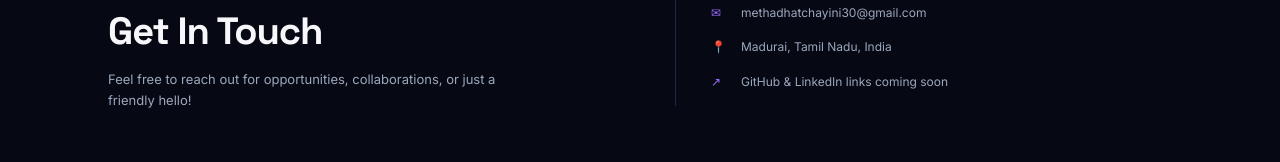
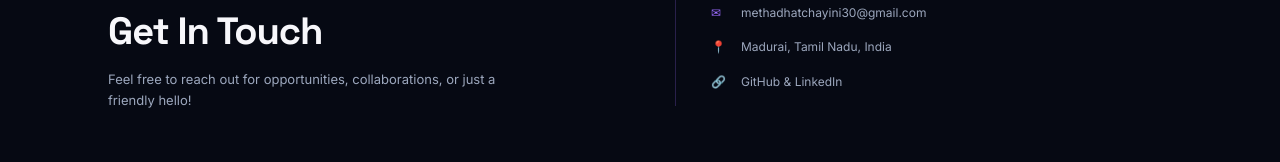
Before and after one commit to methadhatchayini/methadhatchayini.github.io, a plain HTML site: page index.html in a window 1280 px wide. Shown: the part 2728-2890 px from the top of the page. Drawn offline with Linux system fonts and the light colour scheme.

Commit message:
Update index.html

```diff
--- a/index.html
+++ b/index.html
@@ -120,7 +120,7 @@
       <div class="contact-details reveal">
         <p><span>✉</span><a href="mailto:methadhatchayini30@gmail.com">methadhatchayini30@gmail.com</a></p>
         <p><span>📍</span>Madurai, Tamil Nadu, India</p>
-        <p><span>↗</span>GitHub & LinkedIn links coming soon</p>
+        <p><span>🔗</span><a href="https://github.com/methadhatchayini" target="_blank">GitHub</a> & LinkedIn</p>
       </div>
     </section>
   </main>
```
